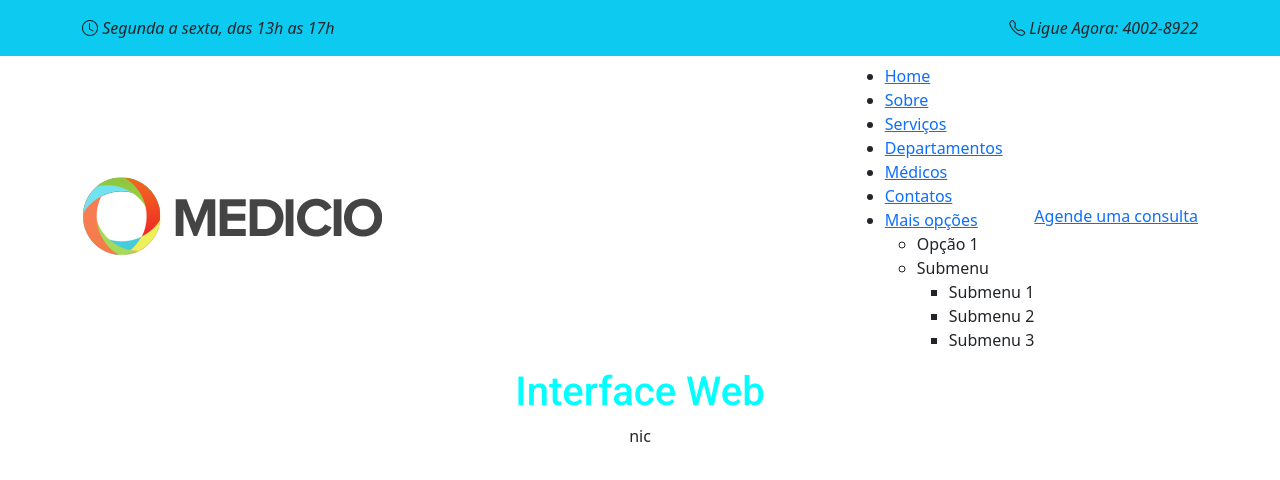
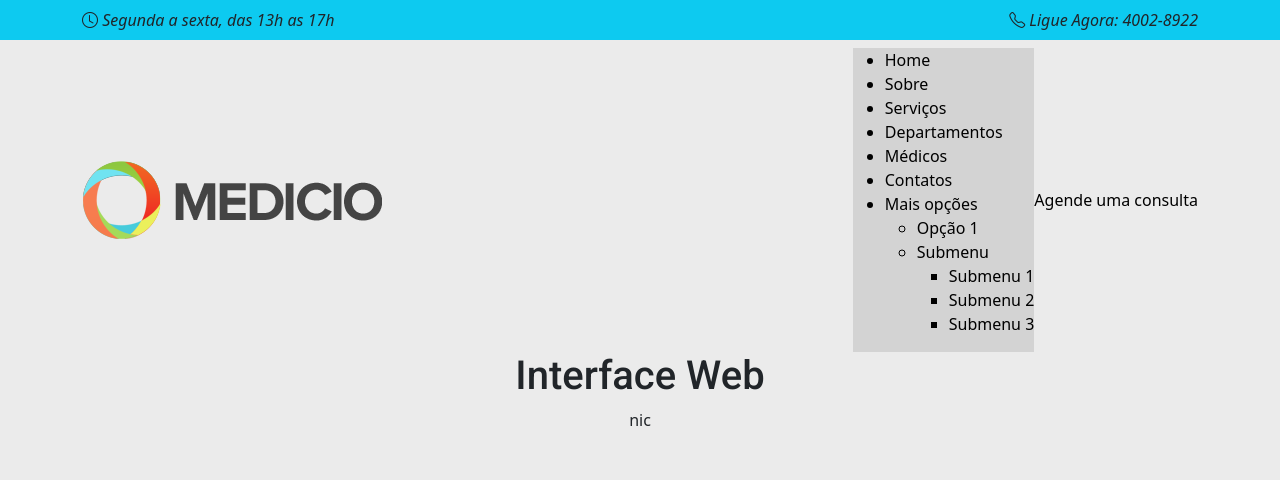
Before and after one commit to NicAlmeida/project_med_front, a plain HTML site: page index.html in a window 1280 px wide. Drawn offline with nearby package versions, Linux system fonts and the light colour scheme.

Commit message:
estilizando e definindo variaveis

```diff
--- a/index.html
+++ b/index.html
@@ -45,7 +45,7 @@
 
             <div class="branding d-flex align-items-center">
 
-                <div class="container position-relative d-flex align-items-center justify-content-end bg-color-cyan "    >
+                <div class="container position-relative d-flex align-items-center justify-content-end">
                     <a href="" class="logo d-flex align-items-center me-auto">
                         <img src="img/logo.png" alt="logo">
                     </a>
--- a/styles/style.css
+++ b/styles/style.css
@@ -1,8 +1,59 @@
 @import url('https://fonts.googleapis.com/css2?family=Roboto:ital,wght@0,100;0,300;0,400;0,500;0,700;0,900;1,100;1,300;1,400;1,500;1,700;1,900&display=swap');
 
 
+:root{
+    --background: #ebebeb;
+    --nav-background: #d3d3d3;
+    --title-color: #00ffff;
+    --text-color: #000;
+    --nav-color: #00ffff;
+    --nav-hover-color:#000 ;
+    --nav-hover-background: rgb(201, 200, 200);
+    --nav-dropdown-background:#00ffff;
+    --nav-dropdown-color: #ebebeb;
+    --nav-dropdown-hover-color: #00ffff;
+    --nav-dropdown-hover-background: #ebebeb;
+    --nav-bg-topbar-background:#00ffff ;
+    --a-color: #000;
+    --nav-bg-topbar-color: #ebebeb;
+}
+
+body{
+    background-color: var(--background);
+}
+
+nav{
+    background: var(--nav-background);
+    color: var(--text-color)
+}
+
+nav:hover{
+    background-color: var(--nav-hover-background);
+    color: var(--nav-hover-color);
+    text-decoration-color: none;
+}
+
+a{
+    text-decoration: none;
+    color: var(--a-color);
+    transition: 0.35;
+}
+
+.header{
+    background-color: var(--background);
+    color: var(--text-color);
+}
+
+.header .topbar{
+    background-color: var(--nav-bg-topbar-background);
+    color: var(--nav-bg-topbar-color);
+    height: 40px;
+}
+
+
+
 h1{
-    color: aqua;
+    color: var(--title);
     text-align: center;
     font-family:"Roboto", sans-serif;
 }
```
